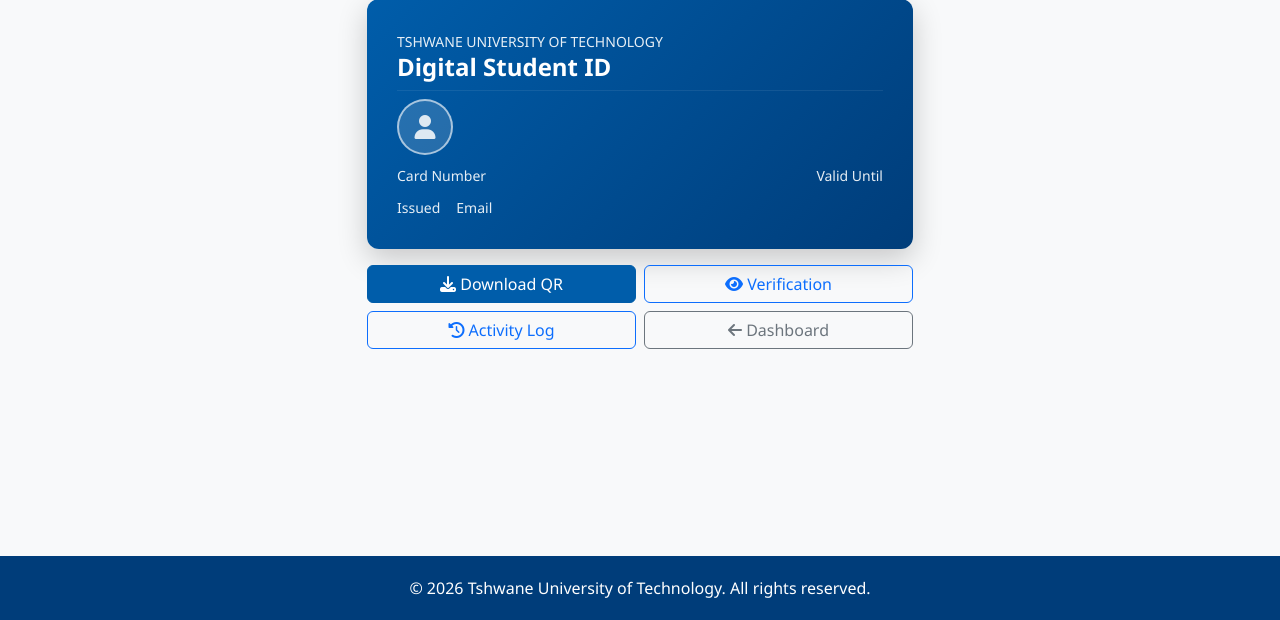
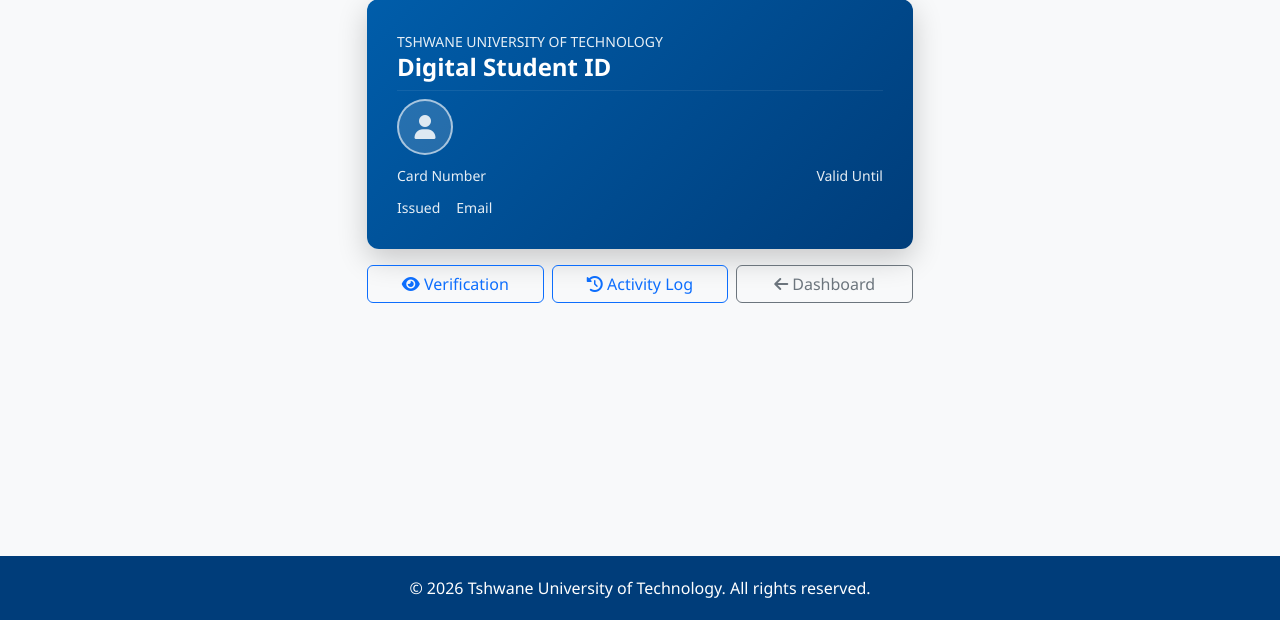
Before and after one commit to 220404773/tut-digital-student-card, a Django app: template cards/templates/cards/card.html in a window 1280 px wide. Shown: the part 180-800 px from the top of the page. Run offline with Django 4.2, Linux system fonts and the light colour scheme; the template is opened without the code that fills it, so the values that code supplies are empty.

Commit message:
Remove QR code section and Download QR button from My Digital Student Card
QR display now lives on the Card Verification page instead (shown
side-by-side with the student card there). Rearranged the remaining
three actions into a single row.

```diff
--- a/cards/templates/cards/card.html
+++ b/cards/templates/cards/card.html
@@ -68,37 +68,19 @@
                 </div>
             </div>
 
-            <!-- QR Code Section -->
-            {% if card_data.qr_code_url %}
-                <div class="card mb-3">
-                    <div class="card-header py-2">
-                        <h6 class="mb-0"><i class="fas fa-qrcode"></i> Verification QR Code</h6>
-                    </div>
-                    <div class="card-body text-center py-2">
-                        <img src="{{ card_data.qr_code_url }}" alt="QR Code" class="img-fluid" style="max-width: 170px;">
-                        <p class="text-muted mt-2 mb-0"><small>Show this code for quick verification at campus gates</small></p>
-                    </div>
-                </div>
-            {% endif %}
-
             <!-- Actions -->
             <div class="row g-2">
-                <div class="col-6">
-                    <a href="{% url 'download_qr' %}" class="btn btn-primary w-100">
-                        <i class="fas fa-download"></i> Download QR
-                    </a>
-                </div>
-                <div class="col-6">
+                <div class="col-4">
                     <a href="{% url 'verify_card' %}" class="btn btn-outline-primary w-100">
                         <i class="fas fa-eye"></i> Verification
                     </a>
                 </div>
-                <div class="col-6">
+                <div class="col-4">
                     <a href="{% url 'card_activity' %}" class="btn btn-outline-primary w-100">
                         <i class="fas fa-history"></i> Activity Log
                     </a>
                 </div>
-                <div class="col-6">
+                <div class="col-4">
                     <a href="{% url 'dashboard' %}" class="btn btn-outline-secondary w-100">
                         <i class="fas fa-arrow-left"></i> Dashboard
                     </a>
```
